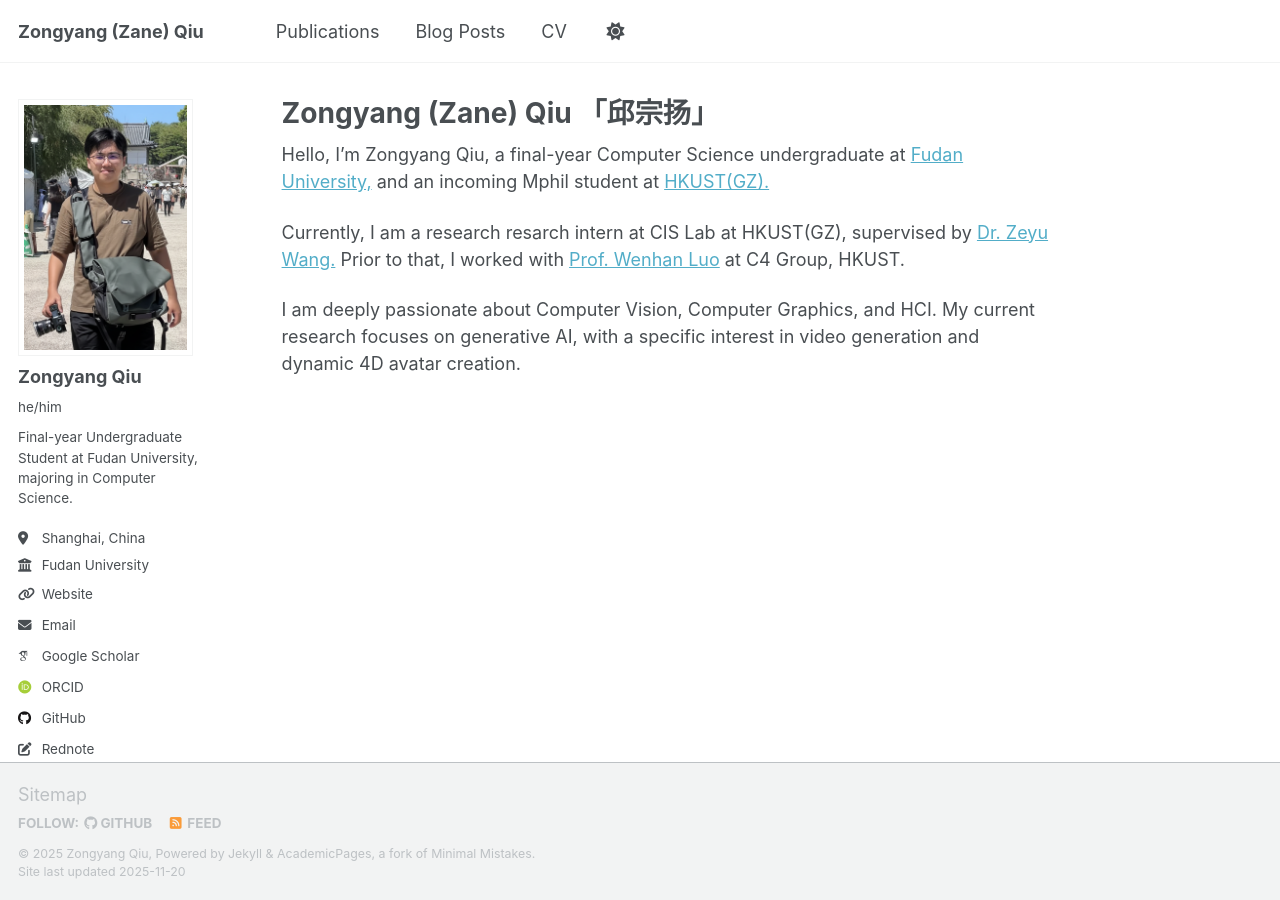
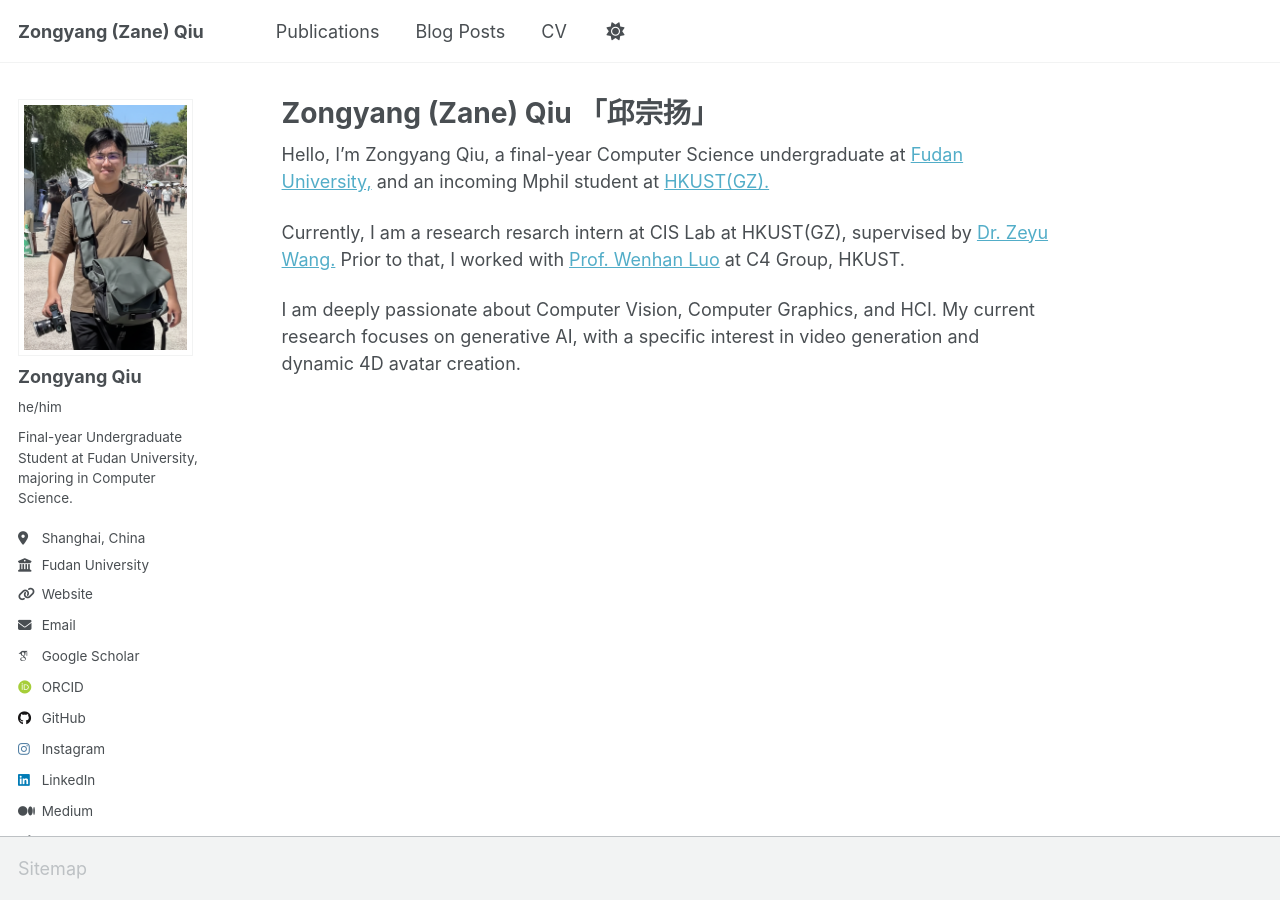
Before and after one commit to Zane-ZYQiu/Zane-ZYQiu.github.io, a Jekyll site: the page built from _pages/about.md, in a window 1280 px wide. Built offline with Jekyll 4.4.1, drawn with Linux system fonts in a browser that asks for light colours; some web fonts are replaced; a script that is not in the unit is left out.

Commit message:
remove footage

```diff
--- a/_config.yml
+++ b/_config.yml
@@ -62,11 +62,11 @@ author:
   goodreads        : # Username
   google_plus      : # Username
   keybase          : # Username
-  instagram        : # Username
+  instagram        : "zaneqiu_zy"
   lastfm           : # Username
-  linkedin         : # Username
+  linkedin         : "Zongyang (Zane) QIU"
   mastodon         : # URL
-  medium           : # URL
+  medium           : "https://medium.com/@zane.zy.qiu"
   pinterest        : # Username
   soundcloud       : # Username
   steam            : # Username
--- a/_includes/footer.html
+++ b/_includes/footer.html
@@ -1,25 +1,5 @@
 {% include base_path %}
 
-{% if site.author.github or site.author.bitbucket or site.atom_feed.hide != true %}
-<div class="page__footer-follow">
-  <ul class="social-icons">
-    {% if site.data.ui-text[site.locale].follow_label %}
-      <li><strong>{{ site.data.ui-text[site.locale].follow_label }}</strong></li>
-    {% endif %}
-    {% if site.author.github %}
-      <li><a href="https://github.com/{{ site.author.github }}"><i class="fab fa-github" aria-hidden="true"></i> GitHub</a></li>
-    {% endif %}
-    {% if site.author.bitbucket %}
-      <li><a href="https://bitbucket.org/{{ site.author.bitbucket }}"><i class="fab fa-bitbucket" aria-hidden="true"></i> Bitbucket</a></li>
-    {% endif %}
-    {% if site.atom_feed.hide != true %}
-    <li><a href="{% if site.atom_feed.path %}{{ site.atom_feed.path }}{% else %}{{ base_path }}/feed.xml{% endif %}"><i class="fa fa-fw fa-rss-square" aria-hidden="true"></i> {{ site.data.ui-text[site.locale].feed_label | default: "Feed" }}</a></li>
-    {% endif %}
-  </ul>
-</div>
-{% endif %}
-
-<div class="page__footer-copyright">
-  &copy; {{ site.time | date: '%Y' }} {{ site.name | default: site.title }}, {{ site.data.ui-text[site.locale].powered_by | default: "Powered by" }} <a href="https://jekyllrb.com" rel="nofollow">Jekyll</a> &amp; <a href="https://github.com/academicpages/academicpages.github.io">AcademicPages</a>, a fork of <a href="https://mademistakes.com/work/minimal-mistakes-jekyll-theme/" rel="nofollow">Minimal Mistakes</a>.<br />
-  Site last updated {{ "now" | date: '%Y-%m-%d' }}
-</div>
+{%- comment -%}
+  Footer content intentionally removed per customization request.
+{%- endcomment -%}
```
